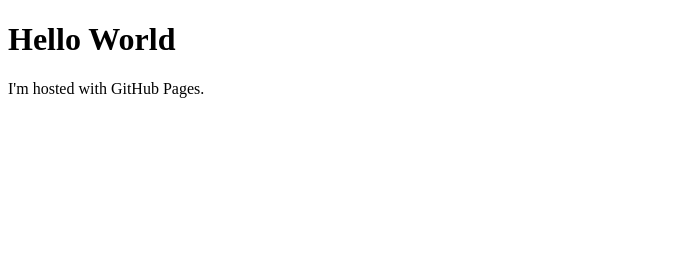
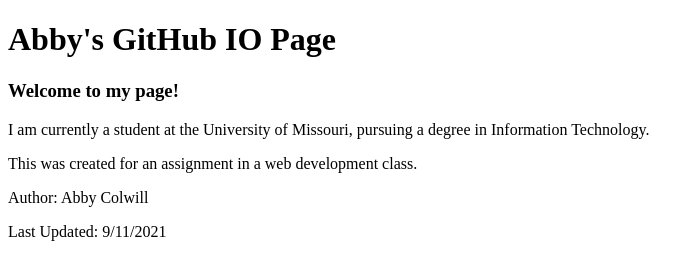
Before and after one commit to abbyjc42/abbyjc42.github.io, a plain HTML site: page index.html in a window 1280 px wide. Shown: the whole page, without its empty margins (0-700 px from the left). Drawn offline with Linux system fonts and the light colour scheme.

Commit message:
Update index.html

```diff
--- a/index.html
+++ b/index.html
@@ -1,7 +1,27 @@
 <!DOCTYPE html>
-<html>
+
+<html lang="en">
+    <head>
+        <meta charset="utf-8">
+        <title>Abby's GitHub IO</title>
+        <link href="error-styles.css" rel="stylesheet" type="text/css">
+    </head>
     <body>
-        <h1>Hello World</h1>
-        <p>I'm hosted with GitHub Pages.</p>
-        </body>
+
+        <div class="header-div">
+            <h1>Abby's GitHub IO Page</h1>
+            <h3>Welcome to my page!</h3>
+        </div>
+
+        <div class="content">
+            <p>I am currently a student at the University of Missouri, pursuing a degree in Information Technology.</p>
+            <p>This was created for an assignment in a web development class.</p>
+        </div>
+
+        <footer>
+            <p>Author: Abby Colwill</p>
+            <p>Last Updated: 9/11/2021</p>
+        </footer>
+
+    </body>
 </html>
```
